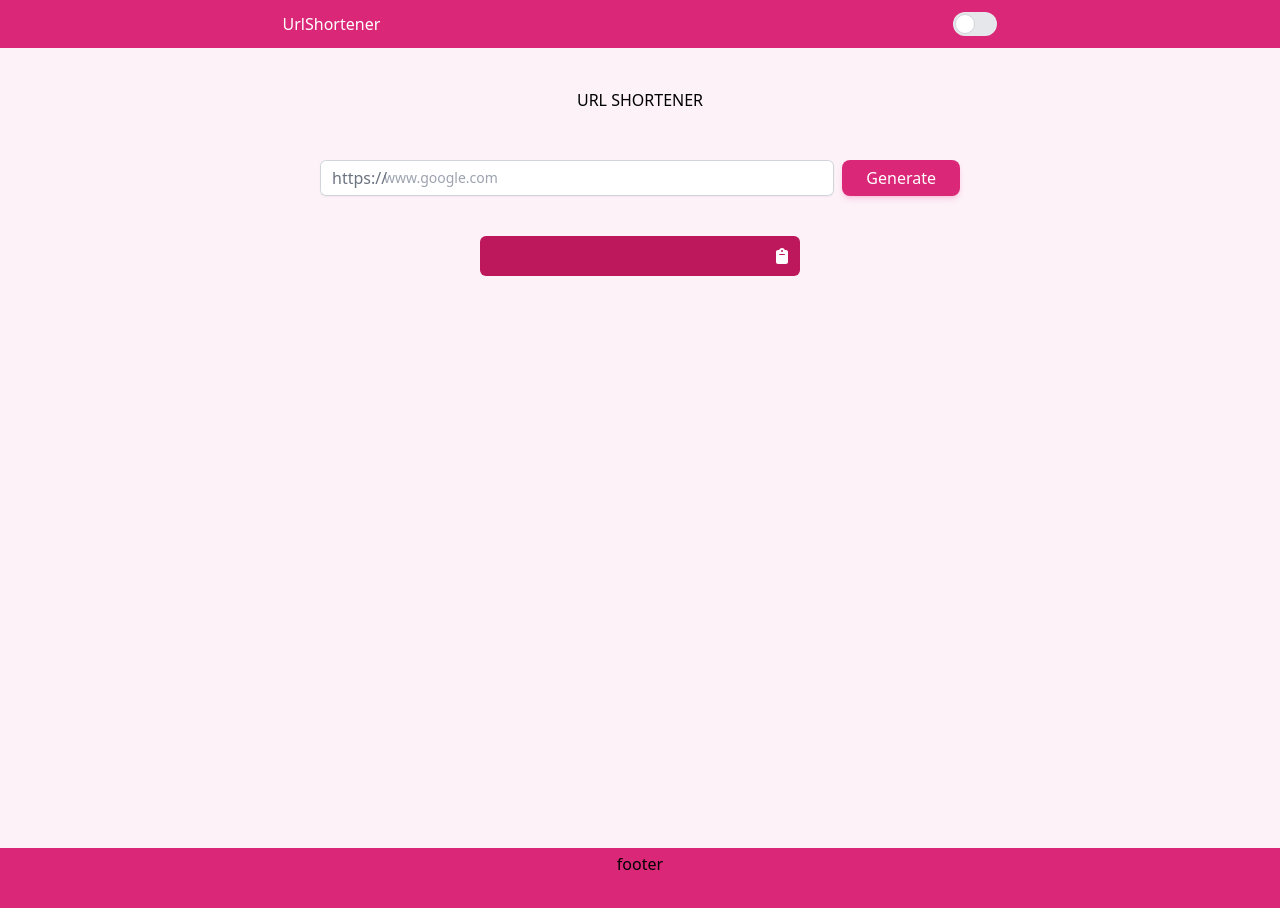
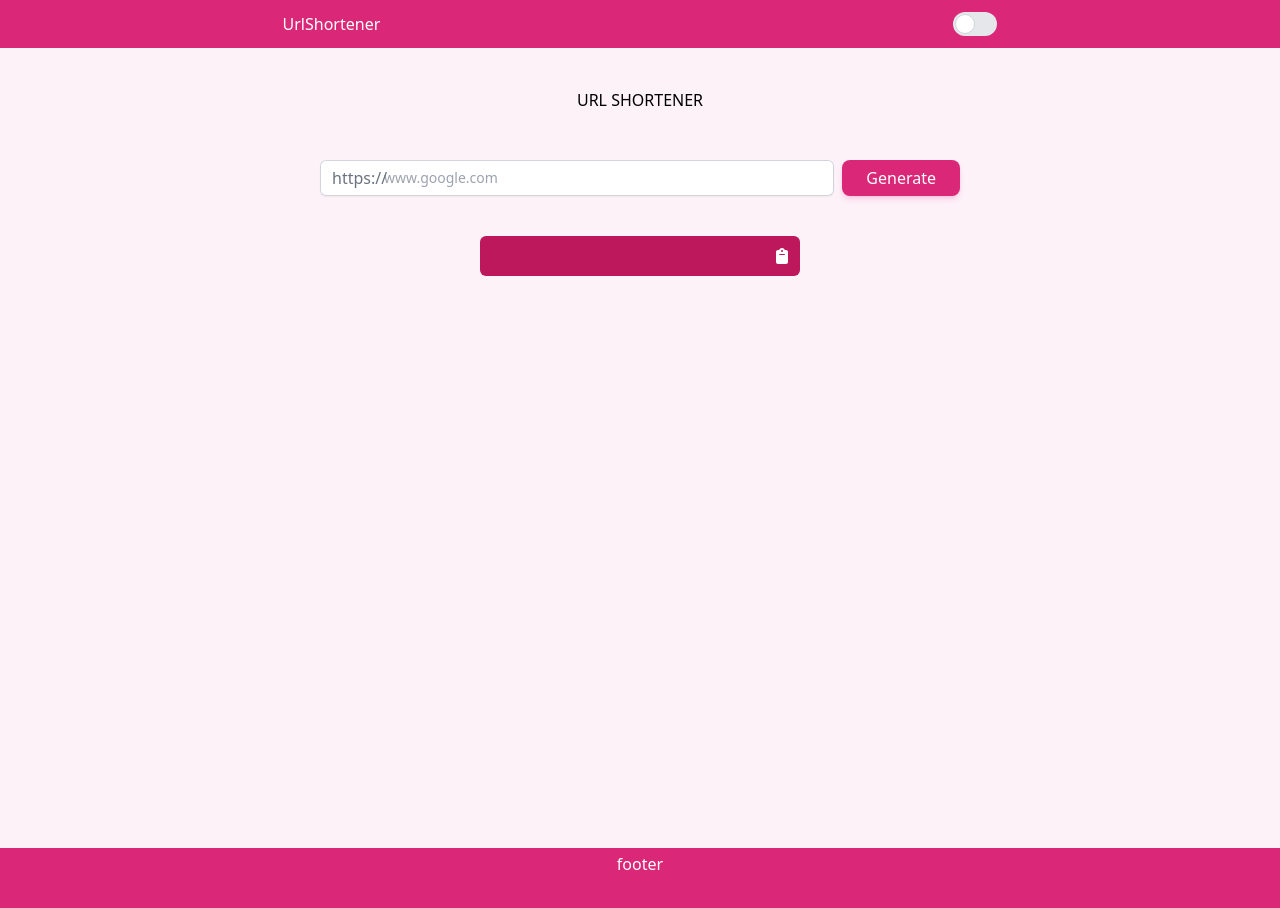
Before and after one commit to DiegoMartinezRey/url-shortener, a React (Vite) app in the folder frontend/: page / in a window 1280 px wide. Shown: the top 908 px of the page. Built offline with nearby package versions, Linux system fonts and the light colour scheme; no server answers.

Commit message:
change text color navbar

```diff
--- a/frontend/src/containers/FooterApp.jsx
+++ b/frontend/src/containers/FooterApp.jsx
@@ -16,7 +16,7 @@ const FooterApp = () => {
       >
         <h1
           className={`${
-            theme === "light" ? themeConfig.light.text : themeConfig.dark.text
+            theme === "light" ? themeConfig.light.text2 : themeConfig.dark.text
           }`}
         >
           footer
--- a/frontend/src/containers/NavBar.jsx
+++ b/frontend/src/containers/NavBar.jsx
@@ -1,10 +1,10 @@
-import React, { useContext, useState } from "react";
+import React, { useContext } from "react";
 import { ThemeContext } from "../contexts/ThemeProvider";
 import themeConfig from "../styles/themeStyle";
 
 const NavBar = () => {
   const { theme, toggleTheme } = useContext(ThemeContext);
-  const [inputTheme, setInputTheme] = useState(false);
+
   return (
     <>
       <div
@@ -14,7 +14,13 @@ const NavBar = () => {
             : themeConfig.dark.primary
         } flex items-center justify-around gap-2 h-12`}
       >
-        <div className={`text-white`}>UrlShortener</div>
+        <div
+          className={`${
+            theme === "light" ? themeConfig.light.text2 : themeConfig.dark.text
+          }`}
+        >
+          UrlShortener
+        </div>
         <label className="inline-flex items-center cursor-pointer">
           <input
             type="checkbox"
--- a/frontend/src/styles/themeStyle.js
+++ b/frontend/src/styles/themeStyle.js
@@ -1,10 +1,10 @@
-// themeConfig.js
 const themeConfig = {
   light: {
     background: "bg-pink-50",
     primary: "bg-pink-600",
     secondary: "bg-pink-700",
     text: "text-black",
+    text2: "text-white",
   },
   dark: {
     background: "bg-gray-900",
```
